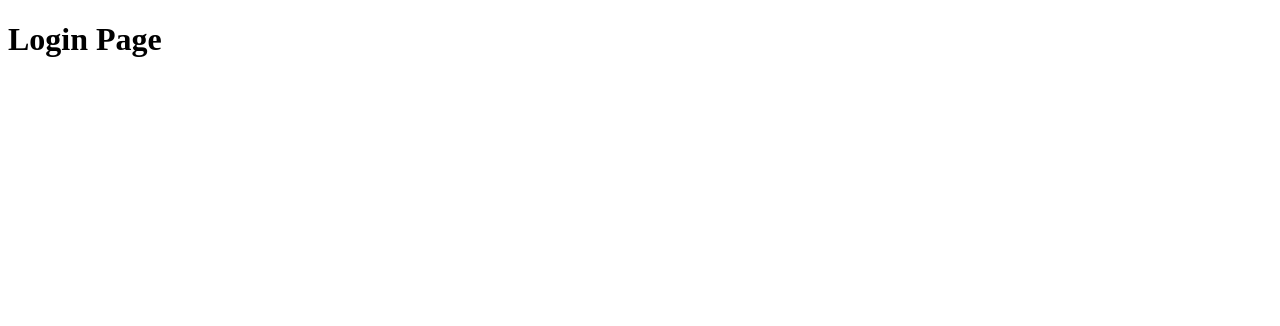
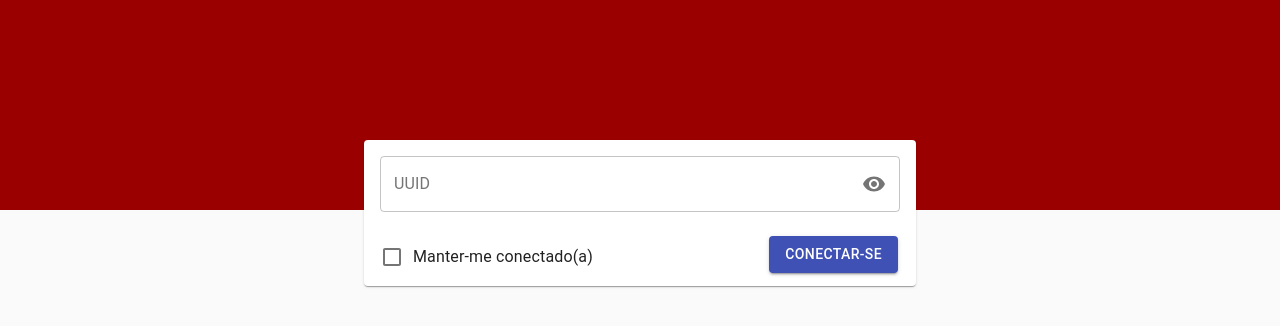
Before and after one commit to BrunoSantosSousa/PrintOrders, a React (Create React App) app in the folder print-orders-app/: page / in a window 1280 px wide. Shown: the top 326 px of the page. Built offline with nearby package versions, Linux system fonts and the light colour scheme; the HTML template or start-up script is replaced by a standard one.

Commit message:
Implementing login page

```diff
--- a/print-orders-app/package.json
+++ b/print-orders-app/package.json
@@ -9,6 +9,7 @@
     "react-dom": "^16.10.2",
     "react-router-dom": "^5.1.2",
     "react-scripts": "3.2.0",
+    "styled-components": "^4.4.0",
     "typeface-roboto": "^0.0.75"
   },
   "scripts": {
--- a/print-orders-app/src/App.js
+++ b/print-orders-app/src/App.js
@@ -1,7 +1,6 @@
 import React from 'react'
 import {
     BrowserRouter as Router,
-    Switch,
     Route
 } from 'react-router-dom'
 import Login from './Pages/Login'
--- a/print-orders-app/src/Pages/Login/index.js
+++ b/print-orders-app/src/Pages/Login/index.js
@@ -1,8 +1,98 @@
 import React from 'react'
+import {    TopBar,
+            UUIDField,
+            LoginCardActions as CardActions,
+            LoginContainer as Container } from './styles'
+import CssBaseline from '@material-ui/core/CssBaseline';
+
+import Card from '@material-ui/core/Card';
+
+import CardContent from '@material-ui/core/CardContent';
+import Button from '@material-ui/core/Button';
+import IconButton from '@material-ui/core/IconButton';
+import InputAdornment from '@material-ui/core/InputAdornment';
+import Visibility from '@material-ui/icons/Visibility';
+import VisibilityOff from '@material-ui/icons/VisibilityOff';
+import Grid from '@material-ui/core/Grid';
+import FormControlLabel from '@material-ui/core/FormControlLabel';
+import Checkbox from '@material-ui/core/Checkbox';
 
 function Login() {
+    const [values, setValues] = React.useState({
+        uuid: '',
+        showUuid: false,
+        remember: false
+    })
+
+    const handleChange = prop => event => {
+        setValues({ ...values, [prop]: event.target.value })
+    }
+
+    const handleCheckboxChange = prop => event => {
+        setValues({ ...values, [prop]: event.target.checked })
+    }
+
+    const handleClickShowUUID = () => {
+        setValues({ ...values, showUuid: !values.showUuid })
+    }
+
+    const handleMouseDownUUID = event => {
+        event.preventDefault()
+    }
+
     return (
-        <h1>Login Page</h1>
+        <React.Fragment>
+            <CssBaseline/>
+            <TopBar/>
+            <Container maxWidth="sm">
+                <Card>
+                    <CardContent>
+                        <UUIDField
+                            id="uuid"
+                            variant="outlined"
+                            type={values.showUuid ? 'text' : 'password' }
+                            label="UUID"
+                            value={values.uuid}
+                            onChange={handleChange('uuid')}
+                            InputProps={{
+                                endAdornment: (
+                                    <InputAdornment position="end">
+                                        <IconButton
+                                            edge="end"
+                                            aria-label="Modificar visibilidade da senha"
+                                            onClick={handleClickShowUUID}
+                                            onMouseDown={handleMouseDownUUID}
+                                        >
+                                            {values.showUuid ? <VisibilityOff/> : <Visibility/> }
+                                        </IconButton>
+                                    </InputAdornment>
+                                )
+                            }}
+                            />
+                    </CardContent>
+                    <CardActions>
+                        <Grid container justify="space-between">
+                            <Grid item>
+                                <FormControlLabel
+                                    control={
+                                        <Checkbox
+                                            checked={values.remember}
+                                            onChange={handleCheckboxChange('remember')}
+                                            value="remember"
+                                            color="primary"
+                                        />
+                                    }
+                                    label="Manter-me conectado(a)"
+                                />
+                            </Grid>
+                            <Grid item>
+                                <Button variant="contained" color="primary">Conectar-se</Button>
+                            </Grid>
+                        </Grid>
+                    </CardActions>
+                </Card>
+            </Container>
+        </React.Fragment>
     )
 }
 
--- /dev/null
+++ b/print-orders-app/src/Pages/Login/styles.js
@@ -0,0 +1,21 @@
+import styled from 'styled-components'
+import Container from '@material-ui/core/Container';
+import TextField from '@material-ui/core/TextField';
+import CardActions from '@material-ui/core/CardActions';
+
+export const TopBar = styled.div`
+    background-color: #9b0000;
+    height: 15em;
+`
+
+export const LoginContainer = styled(Container)`
+    margin-top: -5em;
+`
+
+export const UUIDField = styled(TextField)`
+    width: 100%;
+`
+
+export const LoginCardActions = styled(CardActions)`
+    margin: 0 10px;
+`
```
